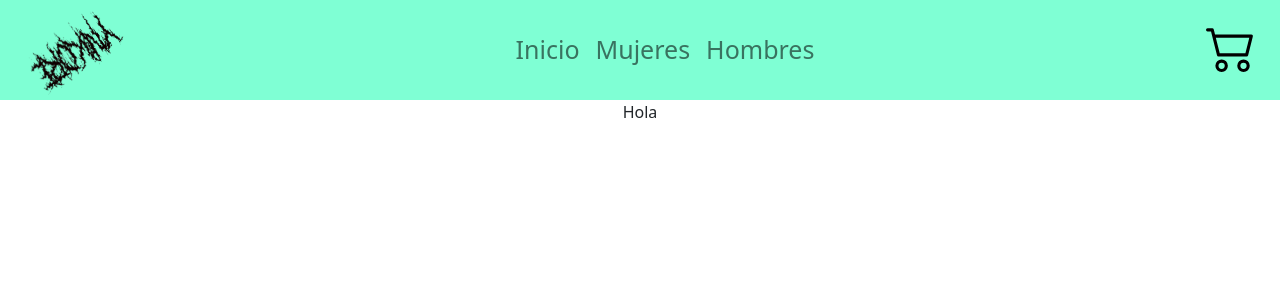
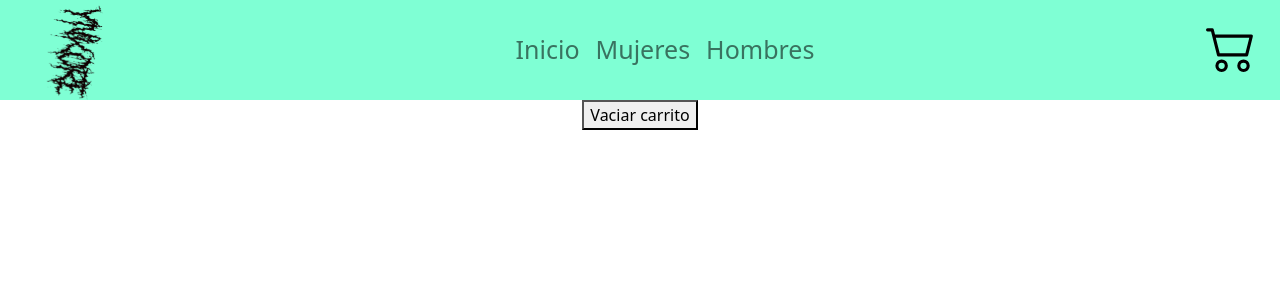
Before and after one commit to RomeroFlavio/ynkore_react_13, a React (Create React App) app: page /Cart in a window 1280 px wide. Shown: the top 300 px of the page. Built offline with nearby package versions, Linux system fonts and the light colour scheme.

Commit message:
ecommerce-romero 1.1.0

```diff
--- a/src/App.js
+++ b/src/App.js
@@ -8,10 +8,13 @@ import Tarjeta from './components/Tarjeta';
 import ItemDetailContainer from './containers/ItemDetailContainer';
 import {BrowserRouter, Routes, Route, Navigate} from 'react-router-dom';
 import Cart from './components/Cart';
+import CartContextProvider from './context/CartContext';
+
 
 function App() {
     return (
         <BrowserRouter>
+            <CartContextProvider>
                 <div className="App">
                     <header className="App-header">
                         <NavBar/>
@@ -24,11 +27,10 @@ function App() {
                         <Route path='/' element={<Tarjeta/>}/>
                         <Route path='/Cart' element={<Cart/>}/>
 
-
                         <Route path='*' element={<Navigate to='/'/>}/>
-
                     </Routes>
                 </div>
+            </CartContextProvider>
         </BrowserRouter>
 );
 }
--- a/src/components/Cart.js
+++ b/src/components/Cart.js
@@ -1,9 +1,25 @@
+import { useCartContext } from "../context/CartContext"
+
+
+
 function Cart() {
+
+    const { cartList, vaciarCarrito} = useCartContext()
 
     return (
         <>
 
-                Hola
+        <div>
+            { cartList.map(data =>
+              <div className=" d-flex flex-row bg-secondary m-1">
+                  <img src={`../${data.url}`} className="card-img-top imgMedida" alt="img"/>
+                  <h2 className="card-title">{data.nombre}</h2>
+                  <p className="card-text">Precio: ${data.precio}</p>
+                  <p className="card-text">Cantidad: {data.cantidad}</p>
+              </div>
+            )}
+            <button onClick={vaciarCarrito}>Vaciar carrito</button>
+        </div>
 
         </>
       )
--- a/src/components/ItemDetail.js
+++ b/src/components/ItemDetail.js
@@ -1,13 +1,20 @@
 import ItemCount from "./ItemCount";
 import { useState } from 'react';
 import Intercambiabilidad from "./Intercambiabilidad";
+import { useCartContext } from "../context/CartContext";
+
+
 
 const ItemDetail = ({data}) => {
 
     const [state, setState] = useState(0);
 
+    const { addToCart } = useCartContext()
+
     const onAdd = (count) => {
+
         setState(count)
+        addToCart({...data, cantidad: count})
     }
 
     return <>
--- /dev/null
+++ b/src/context/CartContext.js
@@ -0,0 +1,50 @@
+import { createContext, useContext, useState } from 'react';
+
+const CartContext = createContext([])
+
+export const useCartContext = () => useContext(CartContext)
+
+const CartContextProvider = ( {children} ) => {
+
+    const [cartList, setCartList] = useState([])
+
+    const addToCart = (objProducto) =>{
+        if(cartList.length === 0){
+            setCartList([
+                ...cartList,
+                objProducto
+            ]);
+        }else{
+            InCart(objProducto);
+        }
+    };
+
+    const InCart = (comparar) => {
+        let producto = cartList.find(prod => prod.id === comparar.id)
+        if(producto !== undefined){
+            alert(`Ya adquirio ${comparar.nombre}.`);
+            return -1;
+        }
+
+        setCartList([
+            ...cartList,
+            comparar
+        ])
+    };
+
+    const vaciarCarrito = () =>{
+        setCartList([])
+    }
+
+    return(
+        <CartContext.Provider value={{
+            cartList,
+            addToCart,
+            vaciarCarrito
+        }}>
+            {children}
+        </CartContext.Provider>
+    )
+}
+
+export default CartContextProvider
```
Lines whose indentation alone changed are shown as unchanged.
